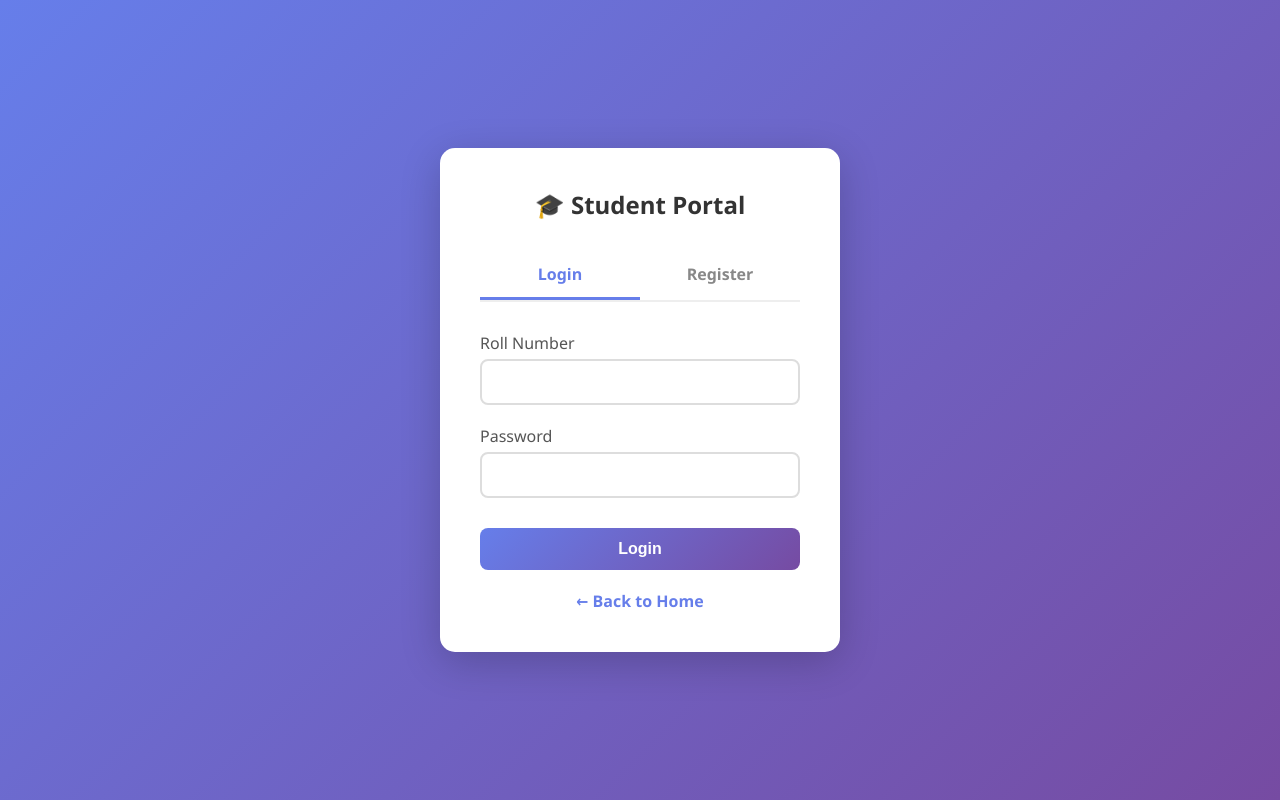
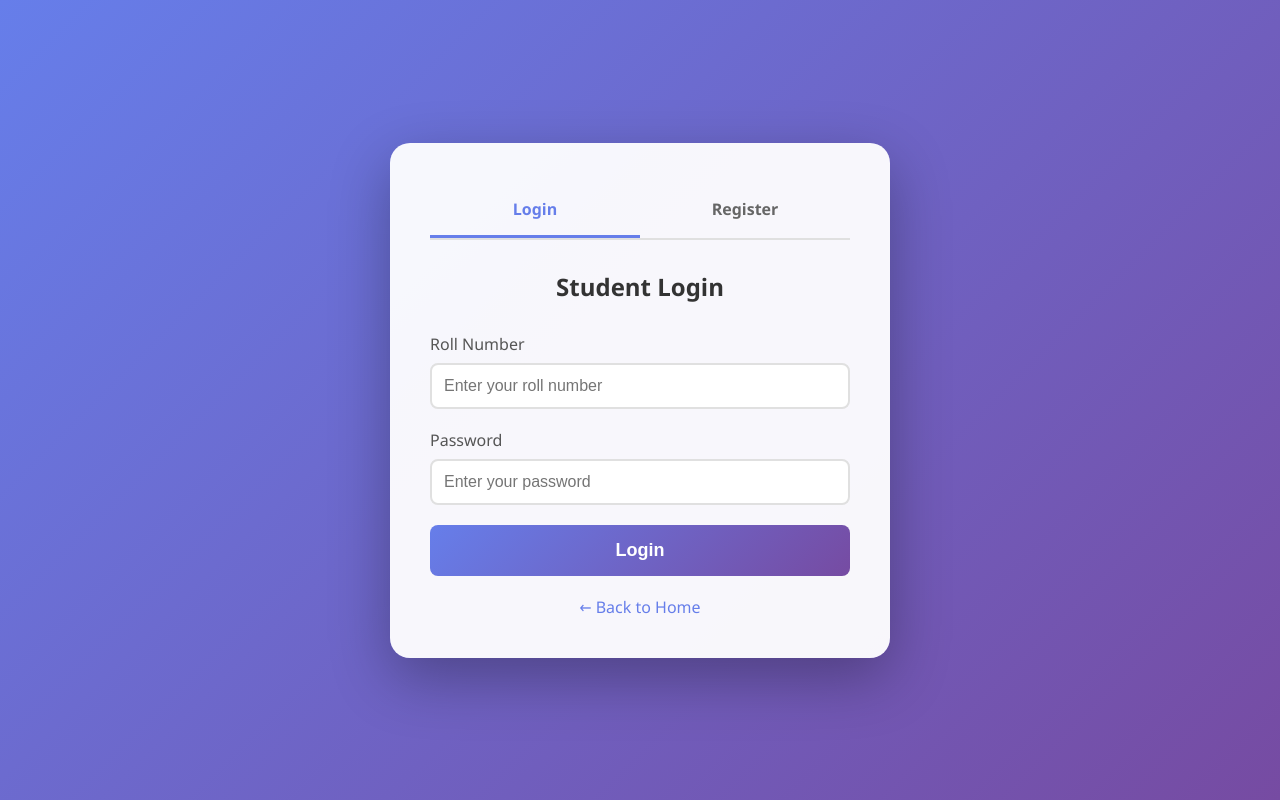
Before and after one commit to TELLYHUBCLOUD/kbc-quiz-game, a Flask app: page /student_login in a window 1280 px wide. Run offline with Flask 3, Linux system fonts and the light colour scheme.

Commit message:
Update student_login.html

```diff
--- a/templates/student_login.html
+++ b/templates/student_login.html
@@ -5,27 +5,54 @@
     <meta name="viewport" content="width=device-width, initial-scale=1.0">
     <title>Student Login - O Level Exam</title>
     <style>
-        * {
-            margin: 0;
-            padding: 0;
-            box-sizing: border-box;
-        }
+        * { margin: 0; padding: 0; box-sizing: border-box; }
 
         body {
             font-family: 'Segoe UI', Tahoma, Geneva, Verdana, sans-serif;
             background: linear-gradient(135deg, #667eea 0%, #764ba2 100%);
             min-height: 100vh;
             display: flex;
+            align-items: center;
             justify-content: center;
-            align-items: center;
+            padding: 20px;
         }
 
-        .container {
-            background: white;
+        .container { max-width: 500px; width: 100%; }
+
+        .card {
+            background: rgba(255, 255, 255, 0.95);
+            border-radius: 20px;
             padding: 40px;
-            border-radius: 15px;
-            box-shadow: 0 10px 40px rgba(0,0,0,0.2);
-            width: 400px;
+            box-shadow: 0 20px 60px rgba(0, 0, 0, 0.3);
+        }
+
+        .tabs {
+            display: flex;
+            margin-bottom: 30px;
+            border-bottom: 2px solid #e0e0e0;
+        }
+
+        .tab {
+            flex: 1;
+            padding: 15px;
+            text-align: center;
+            cursor: pointer;
+            font-weight: bold;
+            color: #666;
+            transition: all 0.3s;
+        }
+
+        .tab.active {
+            color: #667eea;
+            border-bottom: 3px solid #667eea;
+        }
+
+        .tab-content { display: none; }
+        .tab-content.active { display: block; animation: fadeIn 0.3s; }
+
+        @keyframes fadeIn {
+            from { opacity: 0; }
+            to { opacity: 1; }
         }
 
         h2 {
@@ -34,13 +61,11 @@
             margin-bottom: 30px;
         }
 
-        .form-group {
-            margin-bottom: 20px;
-        }
+        .form-group { margin-bottom: 20px; }
 
         label {
             display: block;
-            margin-bottom: 5px;
+            margin-bottom: 8px;
             color: #555;
             font-weight: 500;
         }
@@ -48,7 +73,7 @@
         input {
             width: 100%;
             padding: 12px;
-            border: 2px solid #ddd;
+            border: 2px solid #e0e0e0;
             border-radius: 8px;
             font-size: 16px;
             transition: border-color 0.3s;
@@ -59,254 +84,217 @@
             border-color: #667eea;
         }
 
-        button {
+        .btn {
             width: 100%;
-            padding: 12px;
+            padding: 15px;
             background: linear-gradient(135deg, #667eea 0%, #764ba2 100%);
             color: white;
             border: none;
             border-radius: 8px;
-            font-size: 16px;
-            font-weight: 600;
+            font-size: 18px;
+            font-weight: bold;
             cursor: pointer;
-            margin-top: 10px;
             transition: transform 0.2s;
         }
 
-        button:hover {
-            transform: translateY(-2px);
-        }
+        .btn:hover { transform: translateY(-2px); }
 
-        button:disabled {
+        .btn:disabled {
             opacity: 0.6;
             cursor: not-allowed;
         }
 
+        .back-link {
+            text-align: center;
+            margin-top: 20px;
+        }
+
+        .back-link a {
+            color: #667eea;
+            text-decoration: none;
+        }
+
         .message {
-            padding: 12px;
-            border-radius: 8px;
-            margin-bottom: 20px;
+            padding: 10px;
+            border-radius: 5px;
+            margin-bottom: 15px;
             display: none;
         }
 
-        .error {
-            background: #fee;
-            color: #c33;
-            border: 1px solid #fcc;
-        }
-
-        .success {
-            background: #efe;
-            color: #3c3;
-            border: 1px solid #cfc;
-        }
-
-        .tabs {
-            display: flex;
-            margin-bottom: 30px;
-            border-bottom: 2px solid #eee;
-        }
-
-        .tab {
-            flex: 1;
-            padding: 12px;
-            text-align: center;
-            cursor: pointer;
-            color: #888;
-            font-weight: 600;
-            transition: all 0.3s;
-        }
-
-        .tab.active {
-            color: #667eea;
-            border-bottom: 3px solid #667eea;
-        }
-
-        .form-container {
-            display: none;
-        }
-
-        .form-container.active {
+        .message.error {
+            background: #ffebee;
+            color: #c62828;
             display: block;
         }
 
-        .link {
-            text-align: center;
-            margin-top: 20px;
-            color: #667eea;
-        }
-
-        .link a {
-            color: #667eea;
-            text-decoration: none;
-            font-weight: 600;
+        .message.success {
+            background: #e8f5e9;
+            color: #2e7d32;
+            display: block;
         }
     </style>
 </head>
 <body>
     <div class="container">
-        <h2>🎓 Student Portal</h2>
-
+        <div class="card">
             <div class="tabs">
-            <div class="tab active" onclick="switchTab('login')">Login</div>
-            <div class="tab" onclick="switchTab('register')">Register</div>
+                <div class="tab active" onclick="showTab('login')">Login</div>
+                <div class="tab" onclick="showTab('register')">Register</div>
             </div>
 
-        <div id="message" class="message"></div>
-
-        <!-- LOGIN FORM -->
-        <div id="loginForm" class="form-container active">
-            <form onsubmit="handleLogin(event)">
+            <!-- Login Form -->
+            <div id="loginTab" class="tab-content active">
+                <h2>Student Login</h2>
+                <div id="loginMessage" class="message"></div>
+                <form id="loginForm">
                     <div class="form-group">
                         <label>Roll Number</label>
-                    <input type="text" id="loginRoll" required autocomplete="username">
+                        <input type="text" name="roll_number" required placeholder="Enter your roll number">
                     </div>
-
                     <div class="form-group">
                         <label>Password</label>
-                    <input type="password" id="loginPassword" required autocomplete="current-password">
+                        <input type="password" name="password" required placeholder="Enter your password">
                     </div>
-
-                <button type="submit" id="loginBtn">Login</button>
+                    <button type="submit" class="btn" id="loginBtn">Login</button>
                 </form>
             </div>
 
-        <!-- REGISTER FORM -->
-        <div id="registerForm" class="form-container">
-            <form onsubmit="handleRegister(event)">
+            <!-- Register Form -->
+            <div id="registerTab" class="tab-content">
+                <h2>Student Registration</h2>
+                <div id="registerMessage" class="message"></div>
+                <form id="registerForm">
                     <div class="form-group">
                         <label>Full Name</label>
-                    <input type="text" id="registerName" required>
+                        <input type="text" name="name" required placeholder="Enter your full name">
                     </div>
-
                     <div class="form-group">
                         <label>Roll Number</label>
-                    <input type="text" id="registerRoll" required autocomplete="username">
+                        <input type="text" name="roll_number" required placeholder="Enter your roll number">
                     </div>
-
                     <div class="form-group">
                         <label>Password</label>
-                    <input type="password" id="registerPassword" required autocomplete="new-password" minlength="6">
+                        <input type="password" name="password" required placeholder="Create a password">
                     </div>
-
-                <button type="submit" id="registerBtn">Register</button>
+                    <button type="submit" class="btn" id="registerBtn">Register</button>
                 </form>
             </div>
 
-        <div class="link">
+            <div class="back-link">
                 <a href="/">← Back to Home</a>
+            </div>
         </div>
     </div>
 
     <script>
-        function switchTab(tab) {
-            // Switch tabs
+        function showTab(tab) {
             document.querySelectorAll('.tab').forEach(t => t.classList.remove('active'));
-            document.querySelectorAll('.form-container').forEach(f => f.classList.remove('active'));
+            document.querySelectorAll('.tab-content').forEach(c => c.classList.remove('active'));
+
+            // Hide all messages
+            document.querySelectorAll('.message').forEach(m => m.style.display = 'none');
 
             if (tab === 'login') {
-                document.querySelectorAll('.tab')[0].classList.add('active');
-                document.getElementById('loginForm').classList.add('active');
+                document.querySelector('.tab:first-child').classList.add('active');
+                document.getElementById('loginTab').classList.add('active');
             } else {
-                document.querySelectorAll('.tab')[1].classList.add('active');
-                document.getElementById('registerForm').classList.add('active');
-            }
-
-            // Clear message
-            document.getElementById('message').style.display = 'none';
-        }
-
-        function showMessage(text, type) {
-            const msg = document.getElementById('message');
-            msg.textContent = text;
-            msg.className = `message ${type}`;
-            msg.style.display = 'block';
-        }
-
-        async function handleLogin(e) {
-            e.preventDefault();
-
-            const roll = document.getElementById('loginRoll').value.trim();
-            const password = document.getElementById('loginPassword').value;
-            const btn = document.getElementById('loginBtn');
-
-            if (!roll || !password) {
-                showMessage('Please fill all fields', 'error');
-                return;
-            }
-
-            btn.disabled = true;
-            btn.textContent = 'Logging in...';
-
-            try {
-                const response = await fetch('/api/login', {
-                    method: 'POST',
-                    headers: { 'Content-Type': 'application/json' },
-                    body: JSON.stringify({ roll_number: roll, password: password })
-                });
-
-                const data = await response.json();
-
-                if (response.ok) {
-                    showMessage('Login successful! Redirecting...', 'success');
-                    setTimeout(() => window.location.href = '/exam', 1000);
-                } else {
-                    showMessage(data.error || 'Login failed', 'error');
-                    btn.disabled = false;
-                    btn.textContent = 'Login';
-                }
-            } catch (error) {
-                console.error('Login error:', error);
-                showMessage('Connection error. Please try again.', 'error');
-                btn.disabled = false;
-                btn.textContent = 'Login';
+                document.querySelector('.tab:last-child').classList.add('active');
+                document.getElementById('registerTab').classList.add('active');
             }
         }
 
-        async function handleRegister(e) {
-            e.preventDefault();
-
-            const name = document.getElementById('registerName').value.trim();
-            const roll = document.getElementById('registerRoll').value.trim();
-            const password = document.getElementById('registerPassword').value;
-            const btn = document.getElementById('registerBtn');
-
-            if (!name || !roll || !password) {
-                showMessage('Please fill all fields', 'error');
-                return;
+        function showMessage(elementId, message, isError = true) {
+            const el = document.getElementById(elementId);
+            el.textContent = message;
+            el.className = isError ? 'message error' : 'message success';
+            el.style.display = 'block';
         }
 
-            if (password.length < 6) {
-                showMessage('Password must be at least 6 characters', 'error');
-                return;
-            }
-
+        // Registration Form
+        document.getElementById('registerForm').addEventListener('submit', async (e) => {
+            e.preventDefault();
+            const btn = document.getElementById('registerBtn');
             btn.disabled = true;
             btn.textContent = 'Registering...';
+
+            const formData = new FormData(e.target);
+            const data = {
+                name: formData.get('name').trim(),
+                roll_number: formData.get('roll_number').trim(),
+                password: formData.get('password')
+            };
 
             try {
                 const response = await fetch('/api/register', {
                     method: 'POST',
                     headers: { 'Content-Type': 'application/json' },
-                    body: JSON.stringify({ name: name, roll_number: roll, password: password })
+                    credentials: 'include',
+                    body: JSON.stringify(data)
                 });
 
-                const data = await response.json();
+                const result = await response.json();
 
                 if (response.ok) {
-                    showMessage('Registration successful! Please login.', 'success');
-                    setTimeout(() => switchTab('login'), 1500);
+                    showMessage('registerMessage', 'Registration successful! Please login.', false);
+                    e.target.reset();
+                    setTimeout(() => showTab('login'), 2000);
                 } else {
-                    showMessage(data.error || 'Registration failed', 'error');
+                    showMessage('registerMessage', result.error || 'Registration failed', true);
                 }
             } catch (error) {
-                console.error('Register error:', error);
-                showMessage('Connection error. Please try again.', 'error');
+                console.error('Registration error:', error);
+                showMessage('registerMessage', 'Registration failed. Please try again.', true);
             } finally {
                 btn.disabled = false;
                 btn.textContent = 'Register';
             }
+        });
+
+        // Login Form - FIXED
+        document.getElementById('loginForm').addEventListener('submit', async (e) => {
+            e.preventDefault();
+            const btn = document.getElementById('loginBtn');
+            btn.disabled = true;
+            btn.textContent = 'Logging in...';
+
+            const formData = new FormData(e.target);
+            const data = {
+                roll_number: formData.get('roll_number').trim(),
+                password: formData.get('password')
+            };
+
+            console.log('🔑 Attempting login:', data.roll_number);
+
+            try {
+                const response = await fetch('/api/login', {
+                    method: 'POST',
+                    headers: {
+                        'Content-Type': 'application/json'
+                    },
+                    credentials: 'include', // CRITICAL: Include cookies for session
+                    body: JSON.stringify(data)
+                });
+
+                const result = await response.json();
+                console.log('📥 Login response:', result);
+
+                if (response.ok) {
+                    showMessage('loginMessage', 'Login successful! Redirecting...', false);
+                    setTimeout(() => {
+                        window.location.href = '/exam';
+                    }, 1000);
+                } else {
+                    showMessage('loginMessage', result.error || 'Login failed', true);
+                    btn.disabled = false;
+                    btn.textContent = 'Login';
                 }
+            } catch (error) {
+                console.error('❌ Login error:', error);
+                showMessage('loginMessage', 'Login failed. Please check your connection.', true);
+                btn.disabled = false;
+                btn.textContent = 'Login';
+            }
+        });
     </script>
 </body>
 </html>
```
Lines whose indentation alone changed are shown as unchanged.
